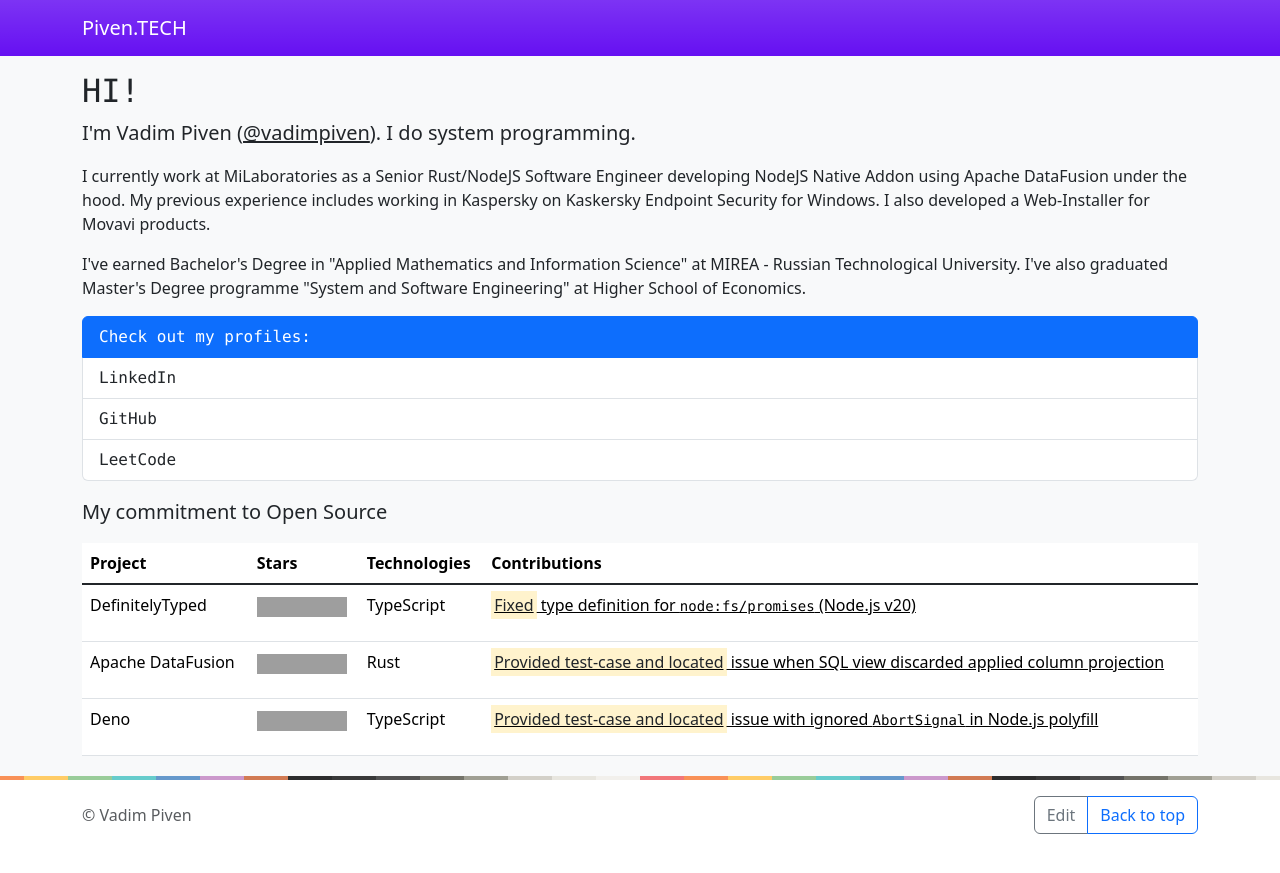
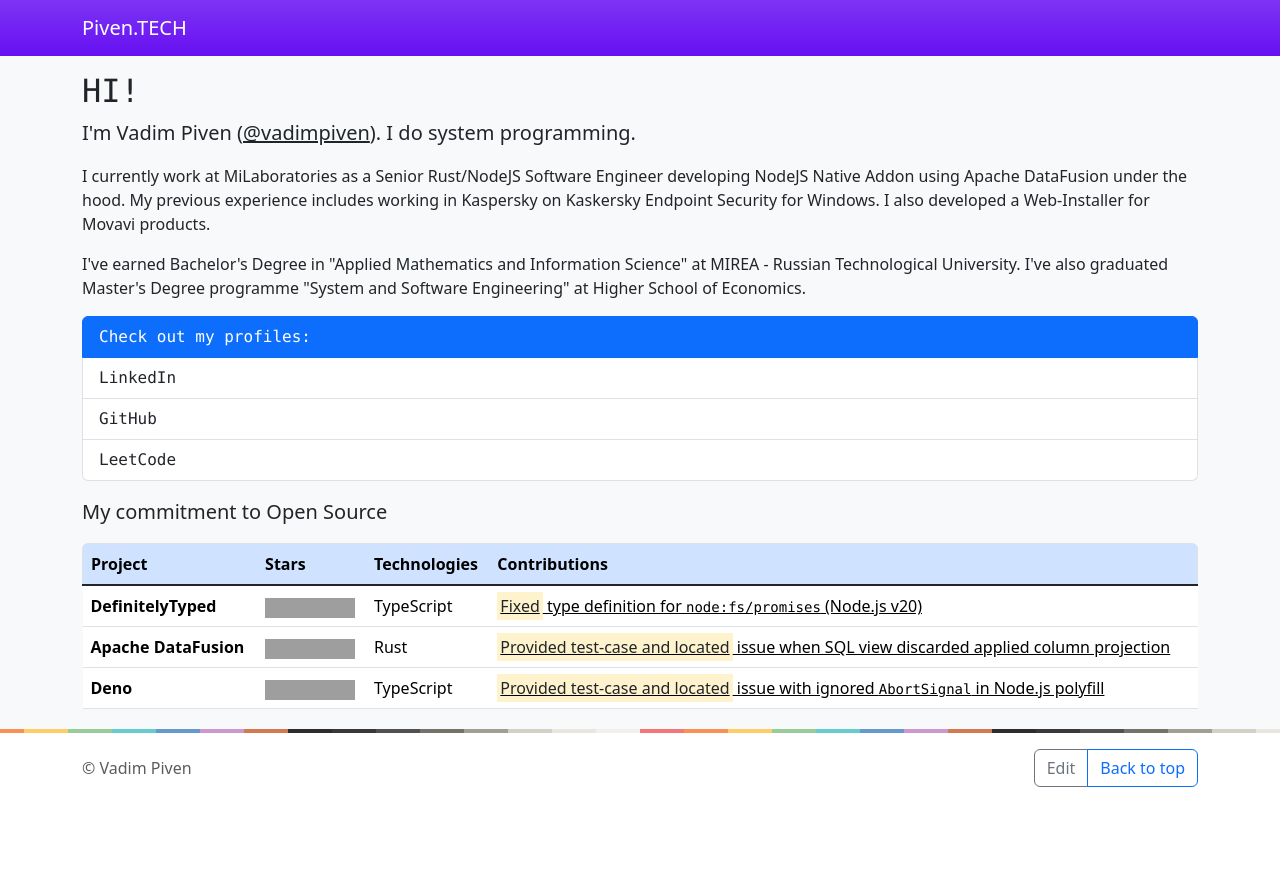
Before and after one commit to vadimpiven/vadimpiven, a Jekyll site: the page built from index.html, in a window 1280 px wide. Shown: the top 873 px of the page. Built offline with Jekyll 4.4.1, drawn with Linux system fonts in a browser that asks for light colours; grey boxes are pictures that could not be loaded.

Commit message:
Update index.html

```diff
--- a/index.html
+++ b/index.html
@@ -18,10 +18,10 @@
 </div>
 
 <p class="lead">My commitment to Open Source</p>
-<div class="table-responsive">
+<div class="table-responsive rounded-top">
   <table class="table table-hover">
     <thead>
-      <tr>
+      <tr class="table-primary border">
         <th scope="col">Project</th>
         <th scope="col">Stars</th>
         <th scope="col">Technologies</th>
@@ -30,11 +30,11 @@
     </thead>
     <tbody class="table-group-divider">
       <tr>
-        <td>DefinitelyTyped</th>
+        <th scope="row">DefinitelyTyped</th>
         <td><img src="https://img.shields.io/github/stars/DefinitelyTyped/DefinitelyTyped"></td>
         <td>TypeScript</td>
         <td>
-          <ul class="list-unstyled">
+          <ul class="list-unstyled mb-0">
              <li>
                 <a href="https://github.com/DefinitelyTyped/DefinitelyTyped/pull/73558" class="link-body-emphasis">
                   <mark>Fixed</mark> type definition for <code>node:fs/promises</code> (Node.js v20)
@@ -44,11 +44,11 @@
         </td>
       </tr>
       <tr>
-        <td>Apache DataFusion</th>
+        <th scope="row">Apache DataFusion</th>
         <td><img src="https://img.shields.io/github/stars/apache/datafusion"></td>
         <td>Rust</td>
         <td>
-          <ul class="list-unstyled">
+          <ul class="list-unstyled mb-0">
              <li>
                 <a href="https://github.com/apache/datafusion/issues/15810" class="link-body-emphasis">
                   <mark>Provided test-case and located</mark> issue when SQL view discarded applied column projection
@@ -58,11 +58,11 @@
         </td>
       </tr>
       <tr>
-        <td>Deno</th>
+        <th scope="row">Deno</th>
         <td><img src="https://img.shields.io/github/stars/denoland/deno"></td>
         <td>TypeScript</td>
         <td>
-          <ul class="list-unstyled">
+          <ul class="list-unstyled mb-0">
              <li>
                 <a href="https://github.com/denoland/deno/issues/30508" class="link-body-emphasis">
                   <mark>Provided test-case and located</mark> issue with ignored <code>AbortSignal</code> in Node.js polyfill
```
